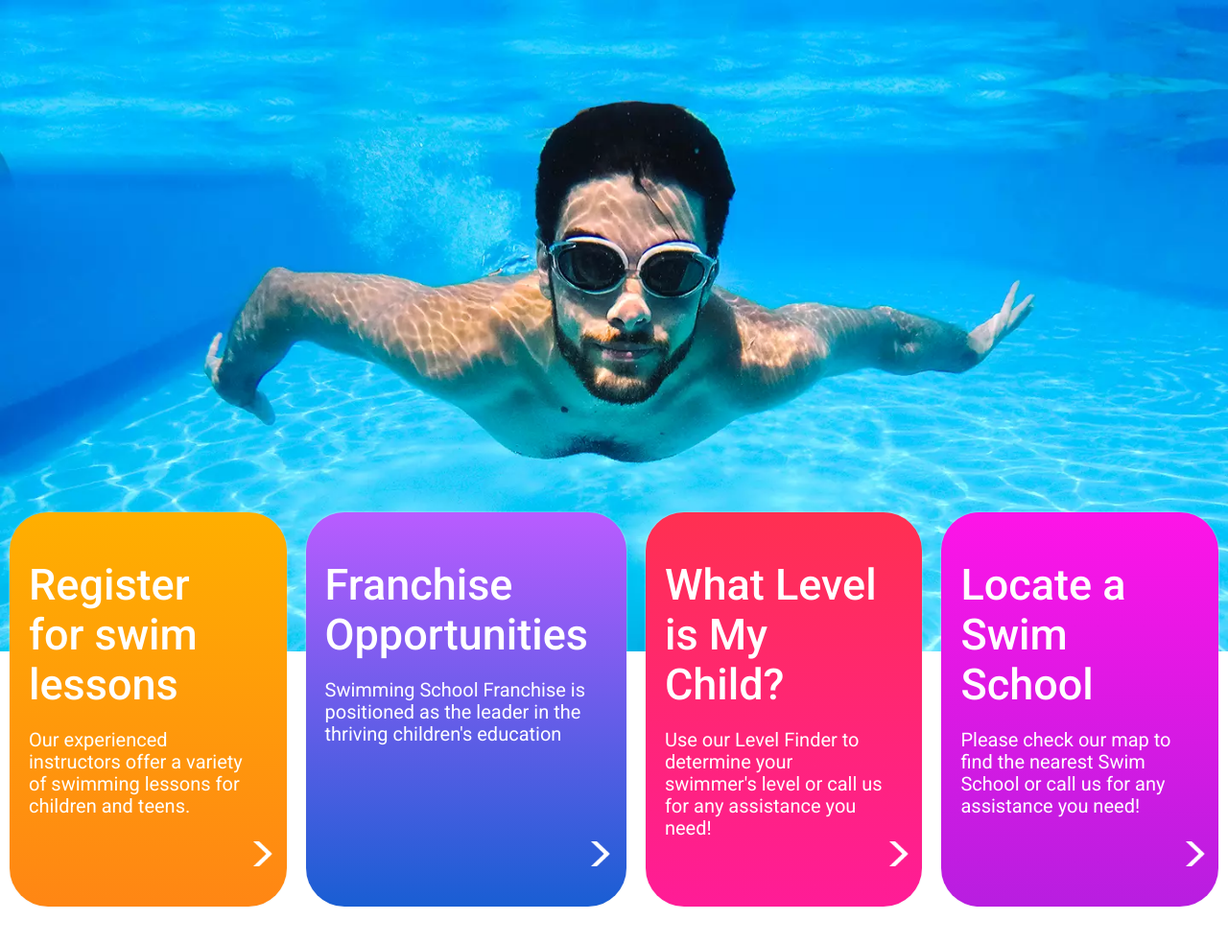
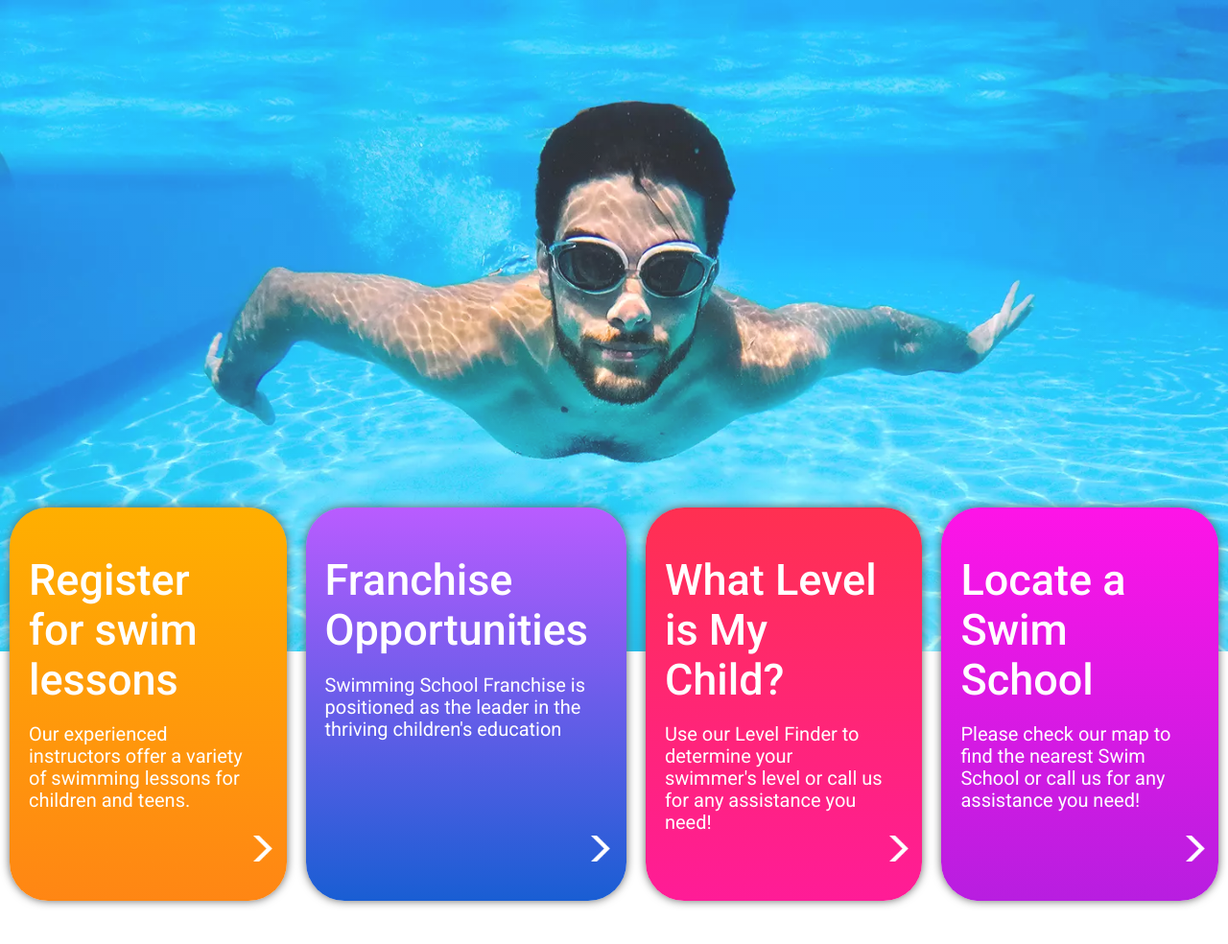
Before and after one commit to ramilzag/swimming, a plain HTML site: page index.html in a window 1280 px wide. Shown: the whole page at 96% size. Drawn offline with Linux system fonts and the light colour scheme.

Commit message:
Updated hero component

```diff
--- a/css/styles.css
+++ b/css/styles.css
@@ -101,7 +101,7 @@ a {
   padding: 2rem;
   padding-right: 6.1rem;
   position: relative;
-  box-shadow: 0 0 2px #e6ebee;
+  box-shadow: 0 0 10px #666;
   border-radius: 40px;
   cursor: pointer;
   transition: all 0.5s;
@@ -350,6 +350,17 @@ a {
   }
 }
 
+/* Blocks */
+.block {
+  padding: 0 1rem;
+}
+
+@media screen and (min-width: 1440px) {
+  .block {
+    padding: 0 8rem;
+  }
+}
+
 /* Grids */
 
 .grid {
@@ -375,13 +386,22 @@ a {
 }
 
 /* Hero component */
-.hero img {
+.hero__banner {
   width: 100%;
+  display: block;
+  position: relative;
+  z-index: -1;
+}
+
+.hero__image-container {
+  background-image: linear-gradient(
+    rgba(255, 255, 255, 0.15),
+    rgba(255, 255, 255, 0.15)
+  );
 }
 
 .hero__content {
   position: relative;
-  padding: 0 1rem;
   gap: 2rem;
   top: -5rem;
   transition: all 0.2s;
--- a/index.html
+++ b/index.html
@@ -15,15 +15,18 @@
   </head>
   <body>
     <div class="hero">
+      <div class="hero__image-container">
         <picture>
           <source type="image/webp" srcset="images/banner.webp" />
           <source type="image/jpg" srcset="images/banner.jpg" />
           <img
+            class="hero__banner"
             src="images/banner.jpg"
             alt="Person swimming underwater in a pool"
           />
         </picture>
-      <div class="container grid grid--1x4 hero__content">
+      </div>
+      <div class="block grid grid--1x4 hero__content">
         <div class="card card--yellow-to-orange card--perspectiveY hero__card">
           <h2 class="hero__heading">Register for swim lessons</h2>
           <p class="hero__description">
```
Also changed, not shown: components/blockHero.html (+12 -6 lines). Lines whose indentation alone changed are shown as unchanged.
